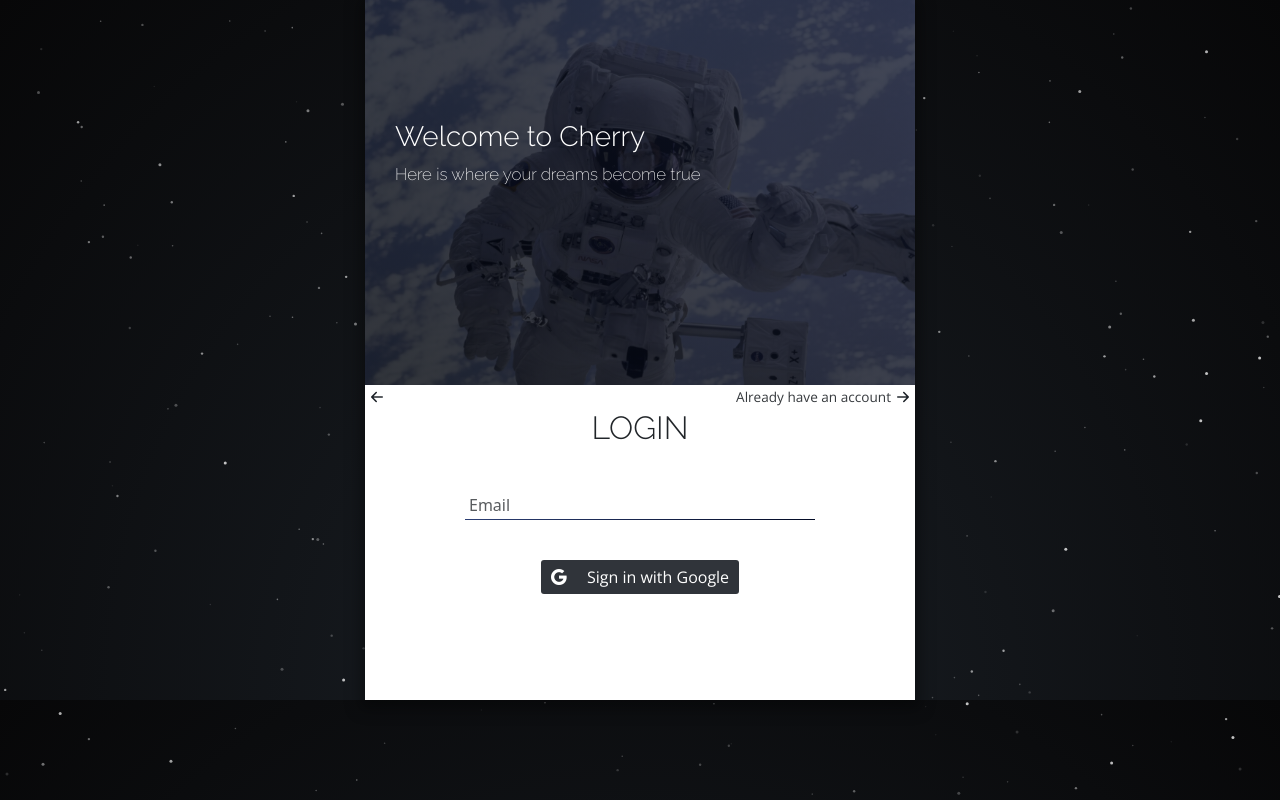
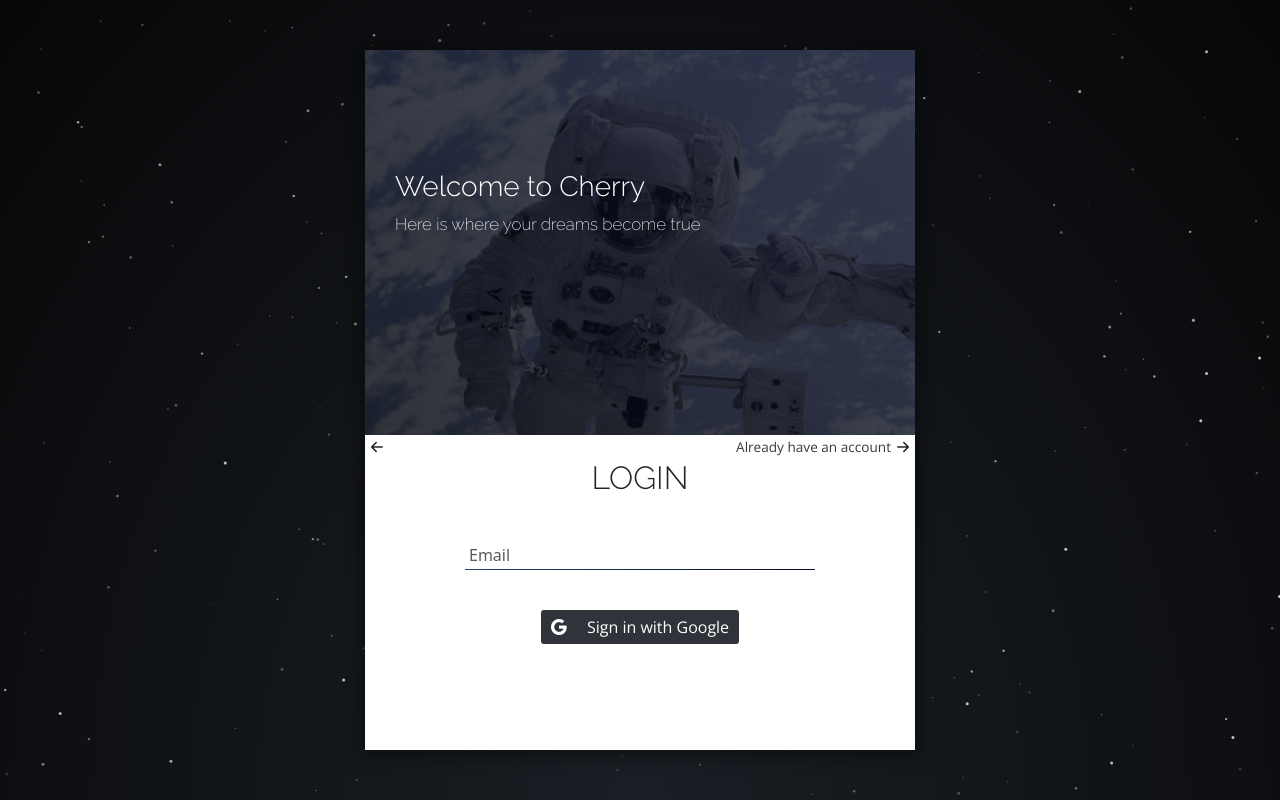
Before and after one commit to JoaoPedroCarreiro/login-page, a React (Create React App) app: page / in a window 1280 px wide. Built offline with nearby package versions, Linux system fonts and the light colour scheme.

Commit message:
height correction

```diff
--- a/public/index.html
+++ b/public/index.html
@@ -4,7 +4,7 @@
     <meta charset="UTF-8">
     <meta http-equiv="X-UA-Compatible" content="IE=edge">
     <meta name="viewport" content="width=device-width, initial-scale=1.0">
-    <meta name="keywords" content="react, javascript, login, page, sign, bootstrap">
+    <meta name="keywords" content="react, javascript, login, page, sign">
     <meta name="description" content="A simple JS login/sign-up page.">
     <meta name="robots" content="index, follow">
     <meta name="author" content="Joao Pedro Carreiro">
@@ -17,6 +17,7 @@
     <link rel="mask-icon" href="%PUBLIC_URL%/assets/safari-pinned-tab.svg" color="#14191e">
     <meta name="msapplication-TileColor" content="#da532c">
     <meta name="theme-color" content="#ffffff">
+    <link rel="preload" href="%PUBLIC_URL%/styles/reset.css" as="style" onload="this.onload=null;this.rel='stylesheet'">
     <link rel="preload" href="%PUBLIC_URL%/styles/style.css" as="style" onload="this.onload=null;this.rel='stylesheet'">
 </head>
 <body>
--- /dev/null
+++ b/public/styles/reset.css
@@ -0,0 +1,31 @@
+* {
+    margin: 0;
+    padding: 0;
+    border: 0;
+    outline: 0;
+    text-decoration: none;
+    background-color: transparent;
+    box-sizing: border-box;
+}
+
+body {
+    overflow-x: hidden;
+}
+
+input[type=button], input[type=submit], button, a {
+    cursor: pointer;
+    color: inherit;
+    font: inherit;
+}
+
+img, button, a, input {
+    display: block;
+}
+
+strong {
+    font-weight: 500;
+}
+
+ul, li {
+    list-style-type: none;
+}
--- a/public/styles/style.css
+++ b/public/styles/style.css
@@ -7,24 +7,20 @@
     --app-height: 700px;
 }
 
-body {
-    /* height: 100vh; */
-    background: radial-gradient(ellipse at bottom, #1a1f25 0%, #070708 100%);
-}
-
 body[stop-transitions] * {
     transition: none !important
 }
 
-#app {
-    /* height: 100%; */
-    display: flex;
-    align-items: center;
-    justify-content: center;
+h1, h2, h3, h4, h5, h6 {
+    font-family: "Raleway", sans-serif;
 }
 
-h1, h2, h3, h4, h5, h6 {
-    font-family: "Raleway", sans-serif;
+#app {
+    position: absolute;
+    top: 0;
+    width: 100%;
+    height: 100%;
+    background: radial-gradient(ellipse at bottom, #1a1f25 0%, #070708 100%);
 }
 
 i {
@@ -94,3 +90,10 @@ button:disabled i {
         --app-height: calc(0.65 * 700px);
     }
 }
+
+@media only screen and (max-width: 290px) {
+    :root {
+        --app-width: 95vw;
+        --app-height: calc(0.65 * 700px);
+    }
+}
--- a/src/components/styles/App.styled.js
+++ b/src/components/styles/App.styled.js
@@ -7,7 +7,10 @@ const StyledApp = styled.div`
 
     z-index: 1;
 
-    margin: 0 20px;
+    position: absolute;
+    bottom: 50%;
+    left: 50%;
+    transform: translateY(50%) translateX(-50%);
 
     box-shadow: 0px 4px 14px 5px rgba(0, 0, 0, .35);
 `
```
